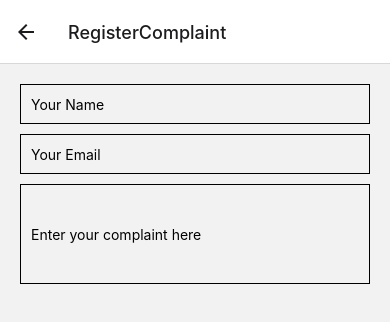
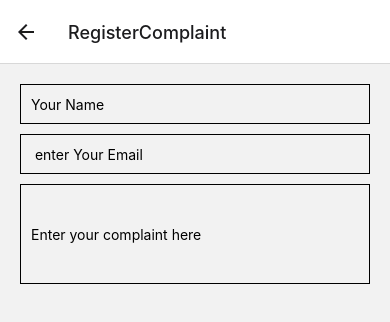
Before and after one commit to a111222A/acPublic, a React Native app: screen /RegisterComplaint in a window 390 px wide. Shown: the top 322 px of the page. Built offline with nearby package versions, Linux system fonts and the light colour scheme.

Commit message:
Enter add

```diff
--- a/Components/RegisterComplaint.tsx
+++ b/Components/RegisterComplaint.tsx
@@ -10,7 +10,7 @@ const RegisterComplaint = ()=>{
       />
       <TextInput
         style={styles.input}
-        placeholder="Your Email"
+        placeholder=" enter Your Email"
         keyboardType="email-address"
       />
       <TextInput
```
